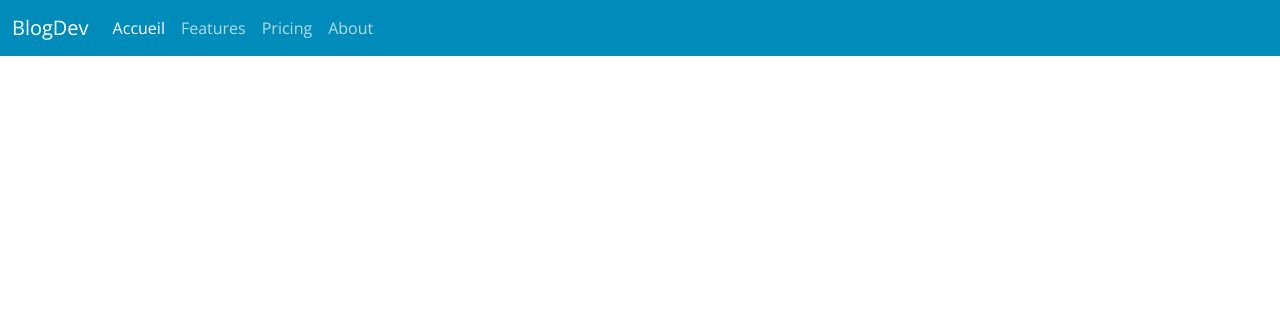
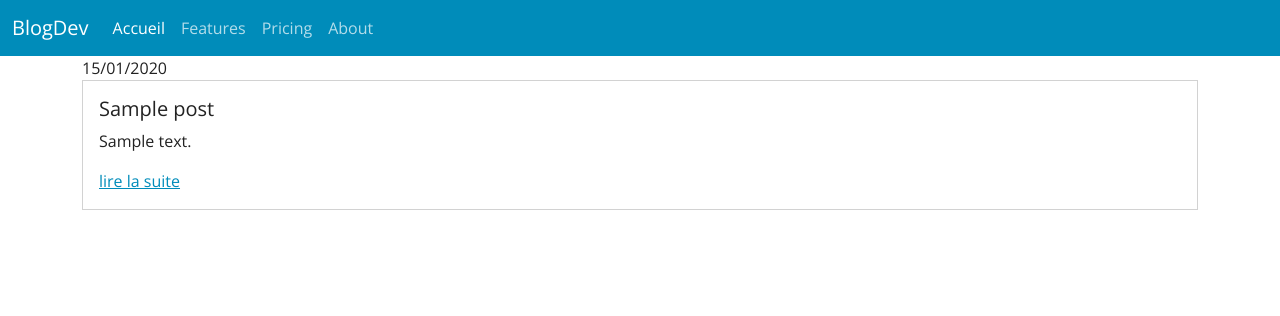
Before and after one commit to muhammedInan/blogdev, a PHP site: template templates/post/listPosts.html.twig in a window 1280 px wide. Shown: the top 316 px of the page. Run offline with PHP 8.4, Linux system fonts and the light colour scheme; the template is opened without the code that fills it: most values are stand-ins (such as "Sample title", 1, 10 or a date in 2020); some libraries are stand-ins or nearby versions.

```diff
--- a/templates/post/listPosts.html.twig
+++ b/templates/post/listPosts.html.twig
@@ -1,6 +1,16 @@
 {% extends 'base.html.twig' %}
 
 {% block body %}
+{% for post in posts %}
+{{ post.creationDate|date('d/m/Y') }}
 
+<div class="card">
+    <div class="card-body">
+        <h5 class="card-title">{{ post.title }}</h5>
+        <p class="card-text">{{ post.content | raw }}</p>
+        <a href="index.php?c=post&t=showPost&params[postId]={{ post.id }}" class="add">lire la suite</a>
+    </div>
+</div>
+{% endfor %}
 
 {% endblock %}
```
Also changed, not shown: src/model/Db/PostManager.php (+11 -0 lines).
